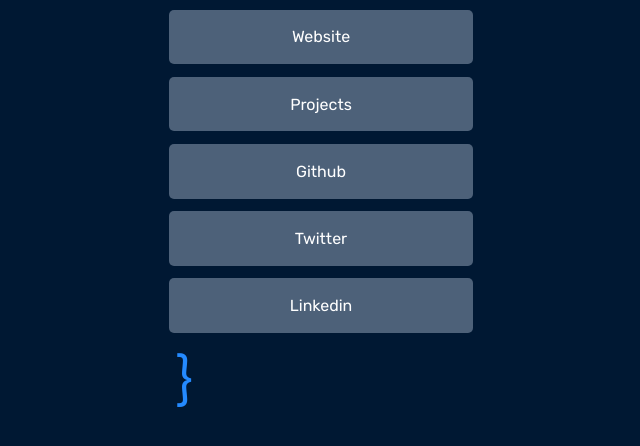
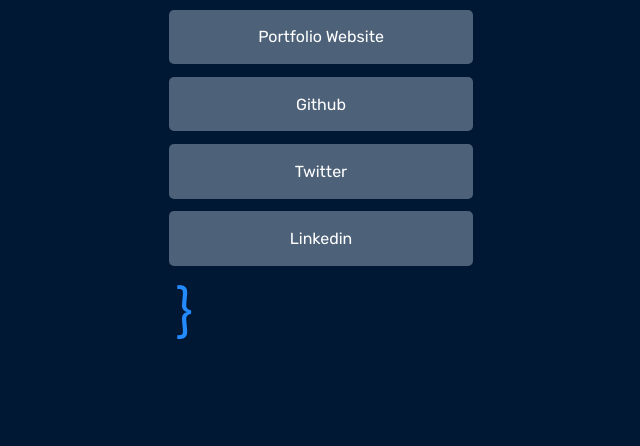
Before and after one commit to Saurabhdaswant/SaurabhDaswant-Links, a plain HTML site: page index.html in a window 1280 px wide. Shown: the part 98-544 px from the top of the page, without its empty margins (319-959 px from the left). Drawn offline with Linux system fonts and the light colour scheme.

Commit message:
Update the portfolio

```diff
--- a/index.html
+++ b/index.html
@@ -13,8 +13,8 @@
     <main>
         <h1>.sd <span class="fuck__span">{</span> </h1>
         <ul>
-            <li><a href="https://saurabhdaswant.netlify.app/" class="main__link">Website</a></li>
-            <li><a href="https://basic-javascirpt-projects.netlify.app/" class="main__link">Projects</a></li>
+            <li><a href="https://saurabhdaswant.netlify.app/" class="main__link">Portfolio Website</a></li>
+            <!-- <li><a href="https://basic-javascirpt-projects.netlify.app/" class="main__link">Projects</a></li> -->
             <li><a href="https://github.com/Saurabhdaswant" class="main__link">Github</a></li>
             <li><a href="https://twitter.com/DaswantSaurabh" class="main__link">Twitter</a></li>
             <li><a href="https://www.linkedin.com/in/saurabh-daswant-0345561ba/"
```
